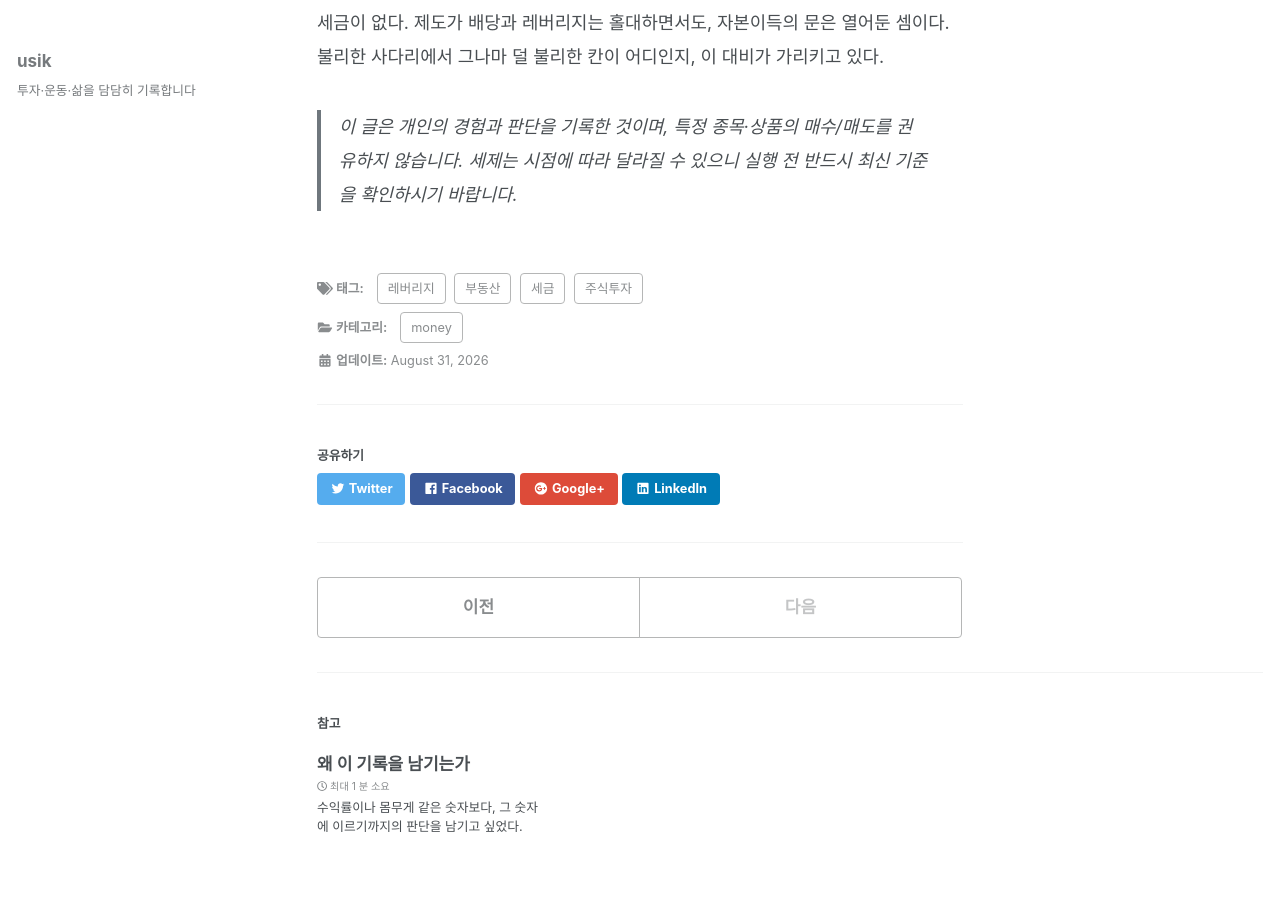
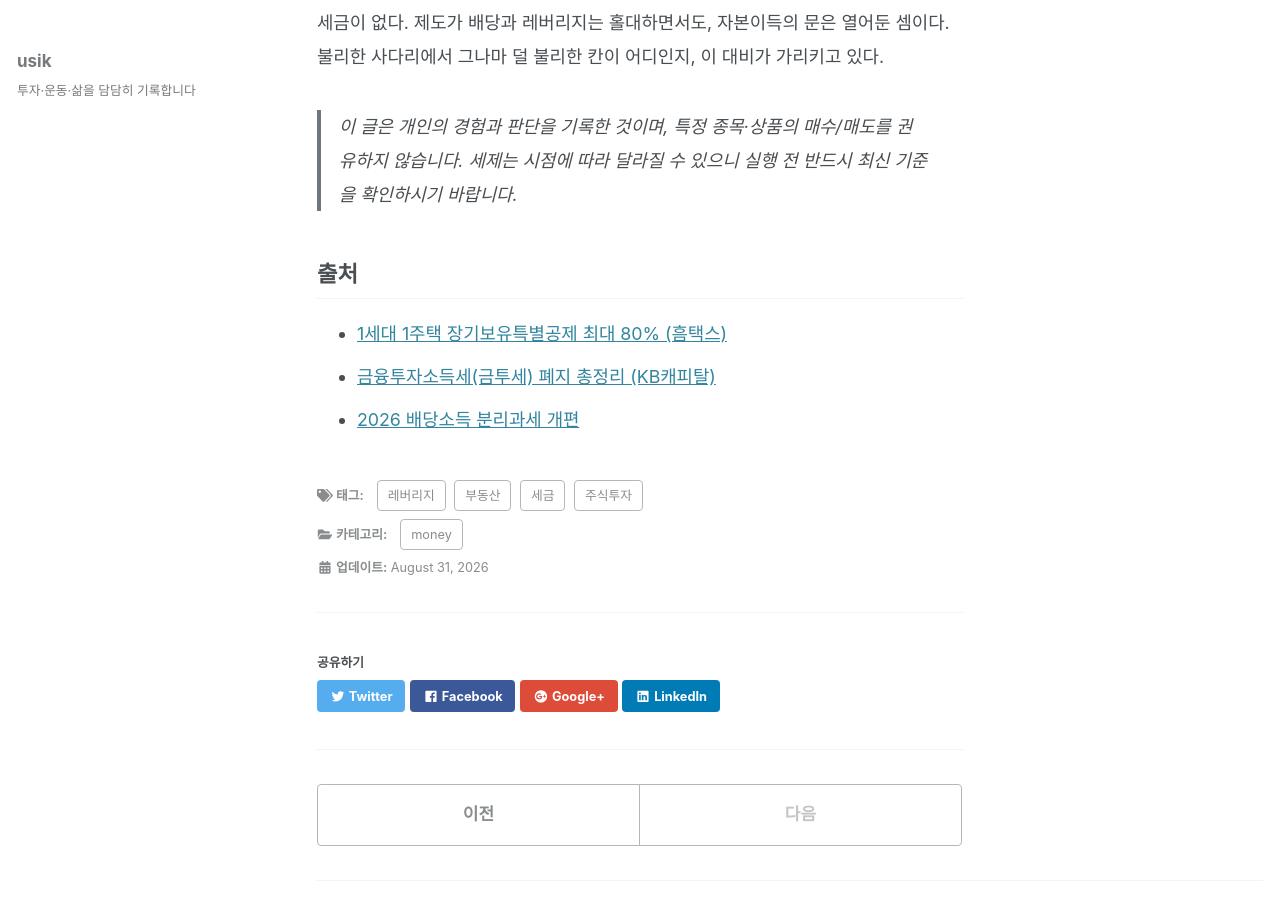
Before and after one commit to usik/usik.github.io, a Jekyll site: the page built from _posts/2026-08-31-stock-vs-realestate.md, in a window 1280 px wide and 900 px high, scrolled down 744 px. Built offline with Jekyll 4.4.1, drawn with Linux system fonts in a browser that asks for light colours; cached includes are drawn as plain includes; nearby versions of some CDN libraries; some web fonts are replaced.

Commit message:
출처·이미지 추가

```diff
--- a/_posts/2026-08-31-stock-vs-realestate.md
+++ b/_posts/2026-08-31-stock-vs-realestate.md
@@ -21,3 +21,9 @@ excerpt: "집을 못 사면 주식이 남는다. 그런데 그 사다리도 부
 다만 한 가지, 양도차익만큼은 예외다. 국내 주식은 대주주가 아닌 한 팔아서 남긴 차익에 세금이 없다. 제도가 배당과 레버리지는 홀대하면서도, 자본이득의 문은 열어둔 셈이다. 불리한 사다리에서 그나마 덜 불리한 칸이 어디인지, 이 대비가 가리키고 있다.
 
 > 이 글은 개인의 경험과 판단을 기록한 것이며, 특정 종목·상품의 매수/매도를 권유하지 않습니다. 세제는 시점에 따라 달라질 수 있으니 실행 전 반드시 최신 기준을 확인하시기 바랍니다.
+
+## 출처
+
+- [1세대 1주택 장기보유특별공제 최대 80% (흠택스)](https://www.heumtax.com/contents/posts/long-term-holding-deduction)
+- [금융투자소득세(금투세) 폐지 총정리 (KB캐피탈)](https://m.kbcapital.co.kr/aboutus/cmpgdnc/finLifeDtl.kbc?blbdSeqno=108256)
+- [2026 배당소득 분리과세 개편](https://www.dividend-nomad.com/2026/01/2000-2026.html)
```
